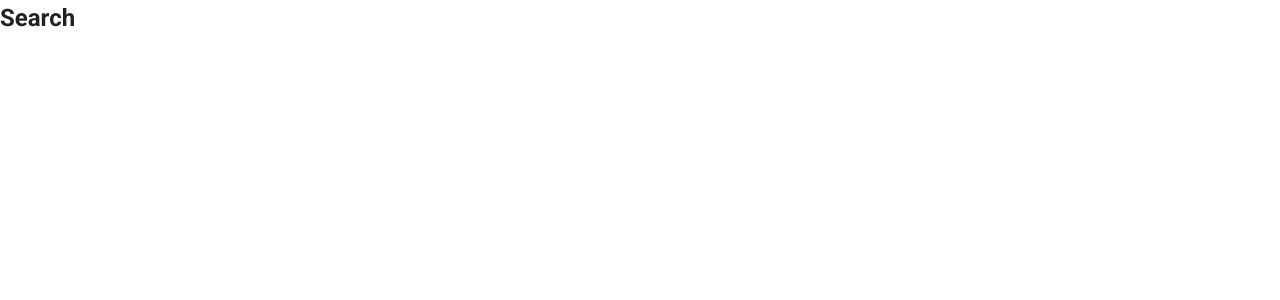
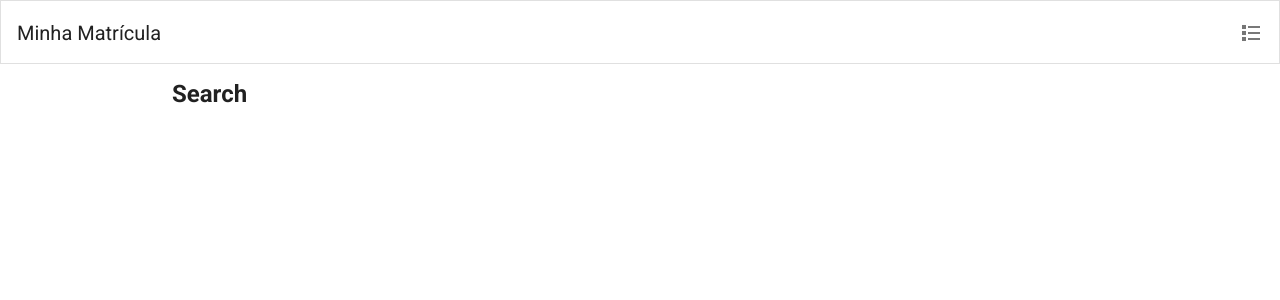
Before and after one commit to irwinschmitt/minha-matricula, a Vue app: page / in a window 1280 px wide. Shown: the top 300 px of the page. Built offline with nearby package versions, Linux system fonts and the light colour scheme.

Commit message:
Add toolbar and drawer

```diff
--- a/src/App.vue
+++ b/src/App.vue
@@ -1,5 +1,38 @@
 <template>
   <v-app>
-    <router-view />
+    <AppToolbar @toggle-drawer="toggleDrawer" />
+    <AppDrawer ref="appDrawer" />
+    <v-main>
+      <v-container fluid>
+        <v-row justify="center">
+          <v-col
+            cols="12"
+            md="11"
+            lg="9"
+            xl="8"
+          >
+            <router-view />
+          </v-col>
+        </v-row>
+      </v-container>
+    </v-main>
   </v-app>
 </template>
+
+<script>
+import AppToolbar from "@/components/AppToolbar";
+import AppDrawer from "@/components/AppDrawer";
+
+export default {
+  name: "App",
+  components: {
+    AppToolbar,
+    AppDrawer
+  },
+  methods: {
+    toggleDrawer() {
+      this.$refs.appDrawer.drawer = !this.$refs.appDrawer.drawer;
+    }
+  }
+};
+</script>
--- /dev/null
+++ b/src/components/AppDrawer.vue
@@ -0,0 +1,18 @@
+<template>
+  <section id="app-drawer">
+    <v-navigation-drawer
+      v-model="drawer"
+      app
+      right
+      width="300"
+    />
+  </section>
+</template>
+
+<script>
+export default {
+  data: () => ({
+    drawer: false
+  })
+};
+</script>
--- /dev/null
+++ b/src/components/AppToolbar.vue
@@ -0,0 +1,39 @@
+<template>
+  <section id="app-toolbar">
+    <v-app-bar
+      app
+      flat
+      outlined
+    >
+      <v-toolbar-title>
+        Minha Matrícula
+      </v-toolbar-title>
+
+      <v-spacer />
+
+      <v-btn
+        icon
+        @click="toggleDrawer"
+      >
+        <v-icon>mdi-format-list-bulleted-square</v-icon>
+      </v-btn>
+    </v-app-bar>
+  </section>
+</template>
+
+<script>
+export default {
+  name: "AppToolbar",
+  methods: {
+    toggleDrawer() {
+      this.$emit("toggle-drawer");
+    }
+  }
+};
+</script>
+
+<style scoped>
+.theme--light.v-app-bar.v-toolbar.v-sheet {
+  background-color: white;
+}
+</style>
```
